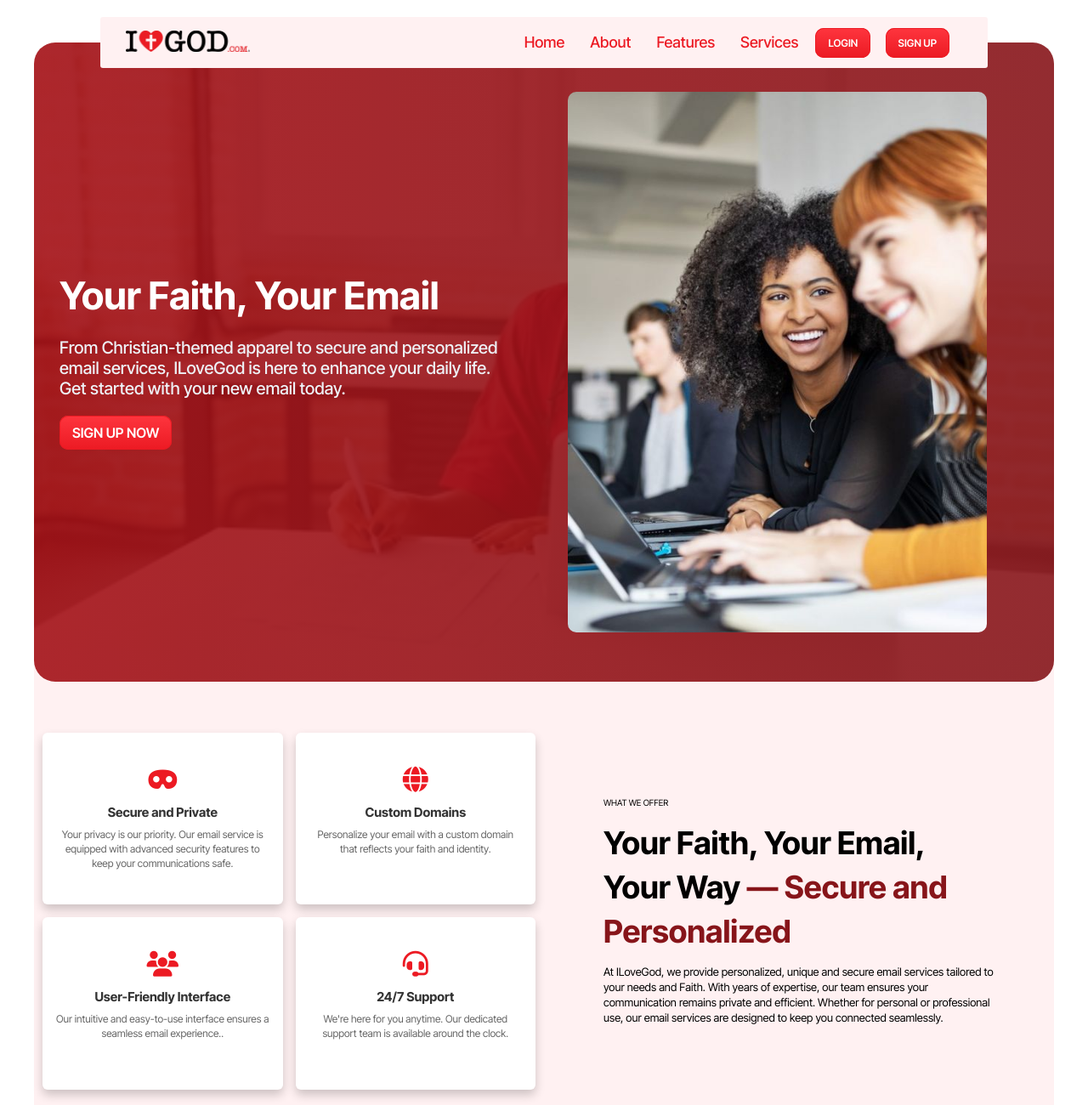
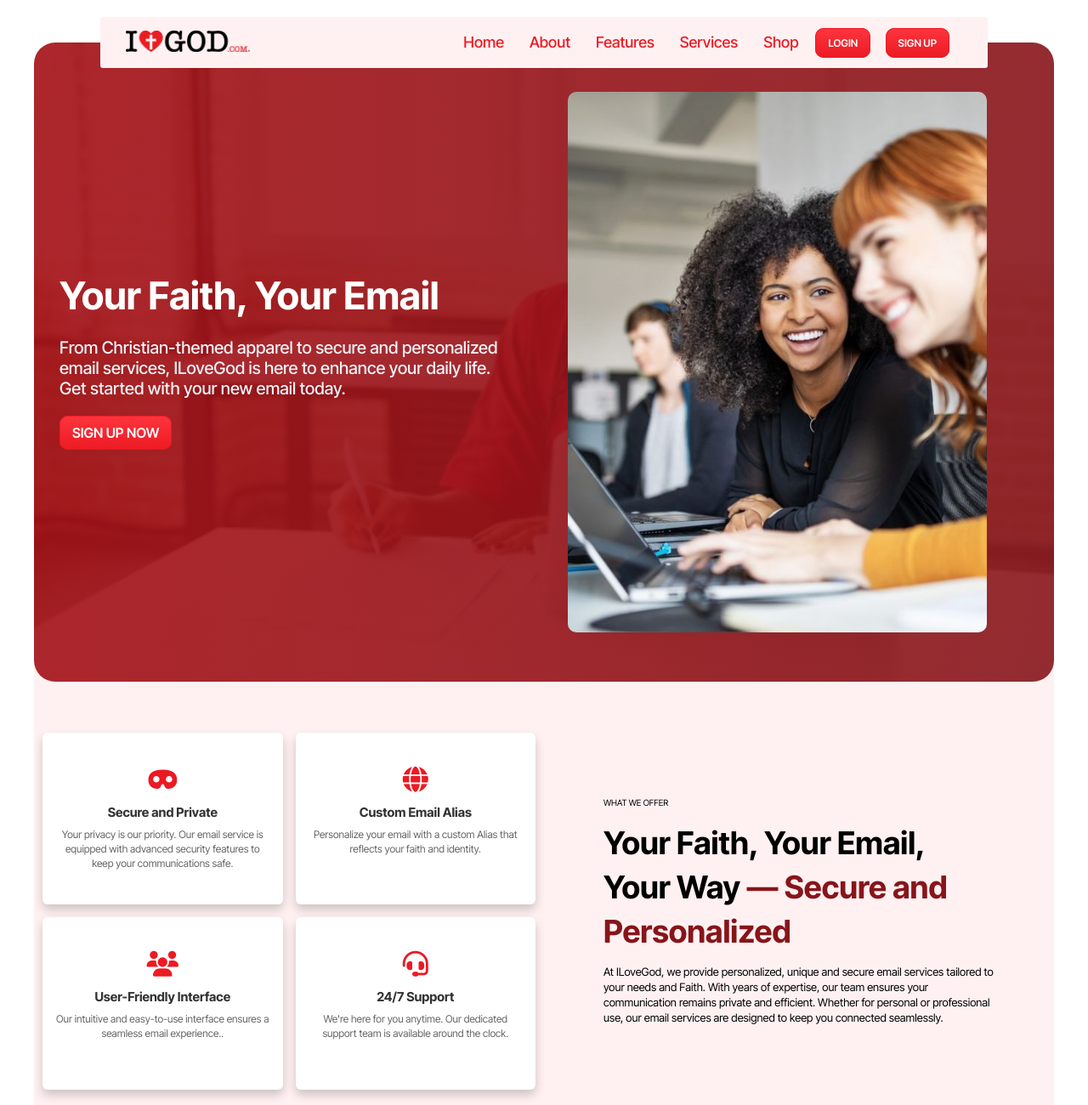
Before and after one commit to PraisesAmaiyo/ILoveGodShop, a website: page index.html in a window 1280 px wide. Shown: the top 1300 px of the page at 85% size. Drawn offline with nearby package versions, Linux system fonts and the light colour scheme; some packages are replaced by stand-ins of ours; a script that the page names is missing.

Commit message:
Minor text adjustment

```diff
--- a/index.html
+++ b/index.html
@@ -45,6 +45,7 @@
                   <a class="main-nav-link" href="#">Features</a>
                </li>
                <li><a class="main-nav-link" href="#">Services</a></li>
+               <li><a class="main-nav-link" href="https://ilovegodshop.myshopify.com/" target="_blank">Shop</a></li>
 
                <div>
                   <a href="/login.html">
@@ -101,8 +102,8 @@
 
             <div class="feature-card">
                <i class="fa-solid fa-globe feature-card__icon"></i>
-               <h2 class="feature-card__title">Custom Domains</h2>
-               <span class="feature-card__text">Personalize your email with a custom domain that reflects your faith and
+               <h2 class="feature-card__title">Custom Email Alias</h2>
+               <span class="feature-card__text">Personalize your email with a custom Alias that reflects your faith and
                   identity.</span>
             </div>
 
```
